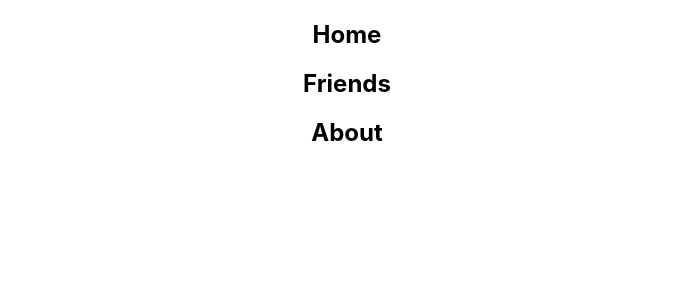
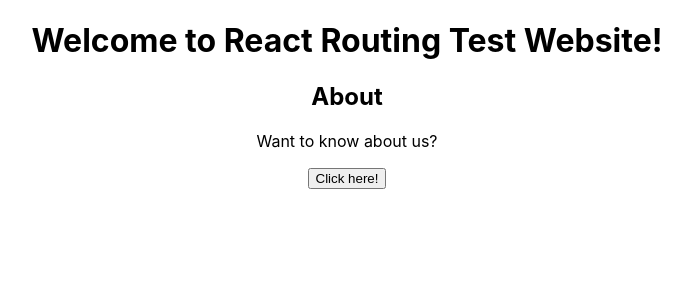
Before and after one commit to robinrakibul/react-router, a React (Create React App) app: page /about in a window 1280 px wide. Shown: the top 300 px of the page, without its empty margins (293-984 px from the left). Built offline with nearby package versions, Linux system fonts and the light colour scheme.

Commit message:
added routes

```diff
--- a/src/App.js
+++ b/src/App.js
@@ -1,14 +1,20 @@
+import { Route, Routes } from 'react-router-dom';
 import './App.css';
 import About from './components/About/About';
 import Friends from './components/Friends/Friends';
 import Home from './components/Home/Home';
+import NotFound from './components/NotFound/NotFound';
 
 function App() {
   return (
     <div className="App">
-      <Home></Home>
-      <Friends></Friends>
-      <About></About>
+      <h1>Welcome to React Routing Test Website!</h1>
+      <Routes>
+        <Route path="/" element={<Home/>}></Route>
+        <Route path="/friends" element={<Friends></Friends>}></Route>
+        <Route path="/about" element={<About></About>}></Route>
+        <Route path="*" element={<NotFound></NotFound>}></Route>
+      </Routes>
     </div>
   );
 }
--- a/src/components/About/About.js
+++ b/src/components/About/About.js
@@ -4,6 +4,8 @@
     return (
         <div>
             <h2>About</h2>
+            <p>Want to know about us?</p>
+            <button >Click here!</button>
         </div>
     );
 };
--- /dev/null
+++ b/src/components/NotFound/NotFound.js
@@ -0,0 +1,12 @@
+import React from 'react';
+
+const NotFound = () => {
+    return (
+        <div>
+            <h2>The page you are looking for is not available</h2>
+            <h1>404</h1>
+        </div>
+    );
+};
+
+export default NotFound;
```
